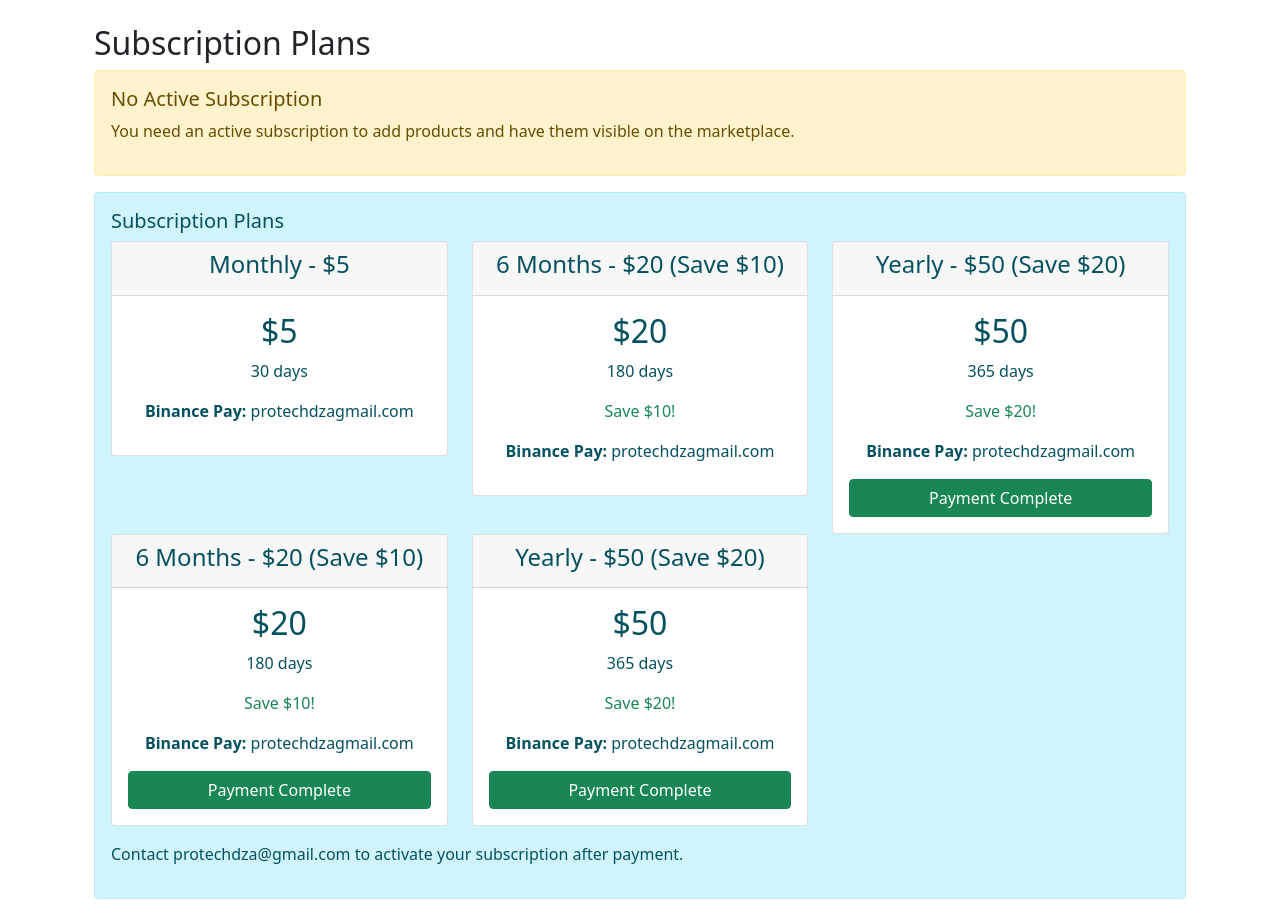
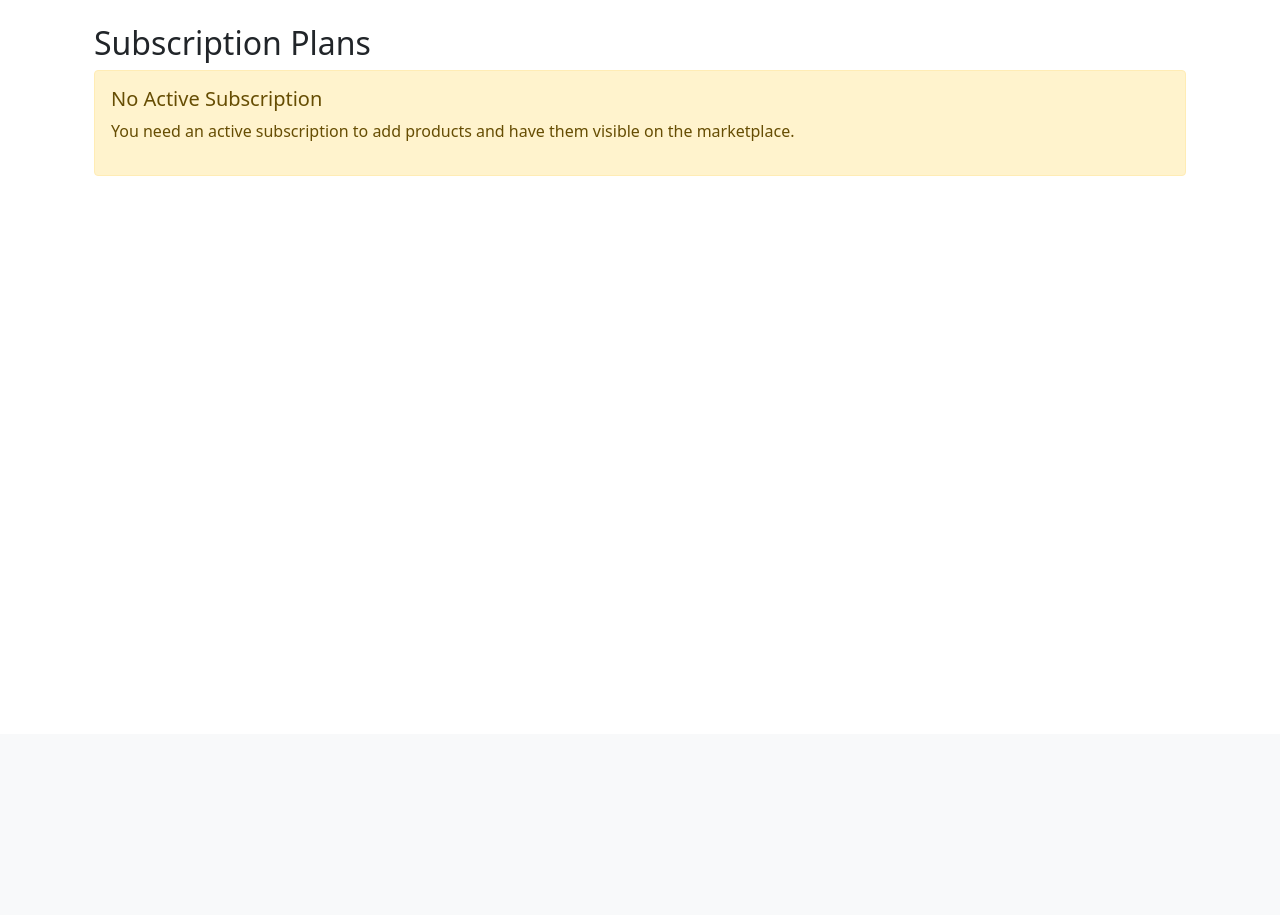
Before and after one commit to ilyas0535/livriha-marketplace, a Django app: page /subscriptions/plans/ in a window 1280 px wide. Shown: the part 66-981 px from the top of the page. After the commit the page ends 242 px from the top, so only its background shows below. Run offline with Django 5.2, Linux system fonts and the light colour scheme; the visitor is signed in with stand-in values (Sample User, id 1); data that the repository does not hold is empty.

Commit message:
Fix subscription plans - remove duplicates and fix email/admin

```diff
--- a/subscriptions/views.py
+++ b/subscriptions/views.py
@@ -10,13 +10,8 @@ from .forms import PaymentForm
 
 @login_required
 def subscription_plans(request):
-    try:
-        plans = SubscriptionPlan.objects.all()
-        user_subscription = getattr(request.user, 'subscription', None)
-    except:
-        # Tables don't exist yet, create default plans
-        plans = []
-        user_subscription = None
+    plans = SubscriptionPlan.objects.all()
+    user_subscription = getattr(request.user, 'subscription', None)
 
     return render(request, 'subscriptions/plans.html', {
         'plans': plans,
@@ -111,49 +106,34 @@ def activate_subscription(request, payment_id):
 @login_required
 def confirm_payment(request, plan_id):
     if request.method == 'POST':
-        # Handle fallback plans
-        plan_names = {1: 'Monthly - $5', 2: '6 Months - $20', 3: 'Yearly - $50'}
-        plan_prices = {1: 5, 2: 20, 3: 50}
+        plan = get_object_or_404(SubscriptionPlan, id=plan_id)
 
-        plan_name = plan_names.get(plan_id, 'Unknown Plan')
-        plan_price = plan_prices.get(plan_id, 0)
-
-        try:
-            plan = SubscriptionPlan.objects.get(id=plan_id)
-            plan_name = plan.get_name_display()
-            plan_price = plan.price
-
-            # Create payment confirmation
-            PaymentConfirmation.objects.create(
-                user=request.user,
-                plan=plan,
-                binance_user=request.user.username,
-                binance_email=request.user.email,
-                amount=plan.price
-            )
-        except:
-            pass
+        # Create payment confirmation
+        payment = PaymentConfirmation.objects.create(
+            user=request.user,
+            plan=plan,
+            binance_user=request.user.username,
+            binance_email=request.user.email,
+            amount=plan.price
+        )
 
         # Send email to admin
-        try:
-            send_mail(
-                subject=f'Payment Complete - {request.user.username}',
-                message=f'''
+        send_mail(
+            subject=f'Payment Complete - {request.user.username}',
+            message=f'''
 Payment Confirmation:
 - User: {request.user.username}
 - Email: {request.user.email}
-- Plan: {plan_name}
-- Amount: ${plan_price}
-- Date: {timezone.now()}
+- Plan: {plan.get_name_display()}
+- Amount: ${plan.price}
+- Date: {payment.created_at}
 
-Please verify payment and activate subscription.
-                ''',
-                from_email=settings.DEFAULT_FROM_EMAIL,
-                recipient_list=['protechdza@gmail.com'],
-                fail_silently=True,
-            )
-        except:
-            pass
+Please verify payment and activate subscription in admin dashboard.
+            ''',
+            from_email=settings.DEFAULT_FROM_EMAIL,
+            recipient_list=['protechdza@gmail.com'],
+            fail_silently=False,
+        )
 
         messages.success(request, 'Payment confirmation sent! Your subscription will be activated once verified.')
 
--- a/templates/subscriptions/plans.html
+++ b/templates/subscriptions/plans.html
@@ -15,76 +15,6 @@
         <div class="alert alert-warning">
             <h5>No Active Subscription</h5>
             <p>You need an active subscription to add products and have them visible on the marketplace.</p>
-        </div>
-    {% endif %}
-
-    {% if not plans %}
-        <div class="alert alert-info">
-            <h5>Subscription Plans</h5>
-            <div class="row">
-                <div class="col-md-4">
-                    <div class="card">
-                        <div class="card-header text-center"><h4>Monthly - $5</h4></div>
-                        <div class="card-body text-center">
-                            <h2>$5</h2><p>30 days</p>
-                            <p><strong>Binance Pay:</strong> protechdzagmail.com</p>
-                        </div>
-                    </div>
-                </div>
-                <div class="col-md-4">
-                    <div class="card">
-                        <div class="card-header text-center"><h4>6 Months - $20 (Save $10)</h4></div>
-                        <div class="card-body text-center">
-                            <h2>$20</h2><p>180 days</p>
-                            <p class="text-success">Save $10!</p>
-                            <p><strong>Binance Pay:</strong> protechdzagmail.com</p>
-                        </div>
-                    </div>
-                </div>
-                <div class="col-md-4">
-                    <div class="card">
-                        <div class="card-header text-center"><h4>Yearly - $50 (Save $20)</h4></div>
-                        <div class="card-body text-center">
-                            <h2>$50</h2><p>365 days</p>
-                            <p class="text-success">Save $20!</p>
-                            <p><strong>Binance Pay:</strong> protechdzagmail.com</p>
-                            <form method="post" action="/subscriptions/confirm/1/">
-                                {% csrf_token %}
-                                <button type="submit" class="btn btn-success w-100">Payment Complete</button>
-                            </form>
-                        </div>
-                    </div>
-                </div>
-                <div class="col-md-4">
-                    <div class="card">
-                        <div class="card-header text-center"><h4>6 Months - $20 (Save $10)</h4></div>
-                        <div class="card-body text-center">
-                            <h2>$20</h2><p>180 days</p>
-                            <p class="text-success">Save $10!</p>
-                            <p><strong>Binance Pay:</strong> protechdzagmail.com</p>
-                            <form method="post" action="/subscriptions/confirm/2/">
-                                {% csrf_token %}
-                                <button type="submit" class="btn btn-success w-100">Payment Complete</button>
-                            </form>
-                        </div>
-                    </div>
-                </div>
-                <div class="col-md-4">
-                    <div class="card">
-                        <div class="card-header text-center"><h4>Yearly - $50 (Save $20)</h4></div>
-                        <div class="card-body text-center">
-                            <h2>$50</h2><p>365 days</p>
-                            <p class="text-success">Save $20!</p>
-                            <p><strong>Binance Pay:</strong> protechdzagmail.com</p>
-                            <form method="post" action="/subscriptions/confirm/3/">
-                                {% csrf_token %}
-                                <button type="submit" class="btn btn-success w-100">Payment Complete</button>
-                            </form>
-                        </div>
-                    </div>
-                </div>
-            </div>
-            <p class="mt-3">Contact protechdza@gmail.com to activate your subscription after payment.</p>
         </div>
     {% endif %}
 
@@ -106,8 +36,7 @@
                     {% endif %}
 
                     <div class="mt-3">
-                        <p><strong>Binance Pay:</strong></p>
-                        <p>protechdzagmail.com</p>
+                        <p><strong>Binance Pay:</strong> protechdzagmail.com</p>
                     </div>
 
                     <form method="post" action="{% url 'confirm_payment' plan.id %}">
```
